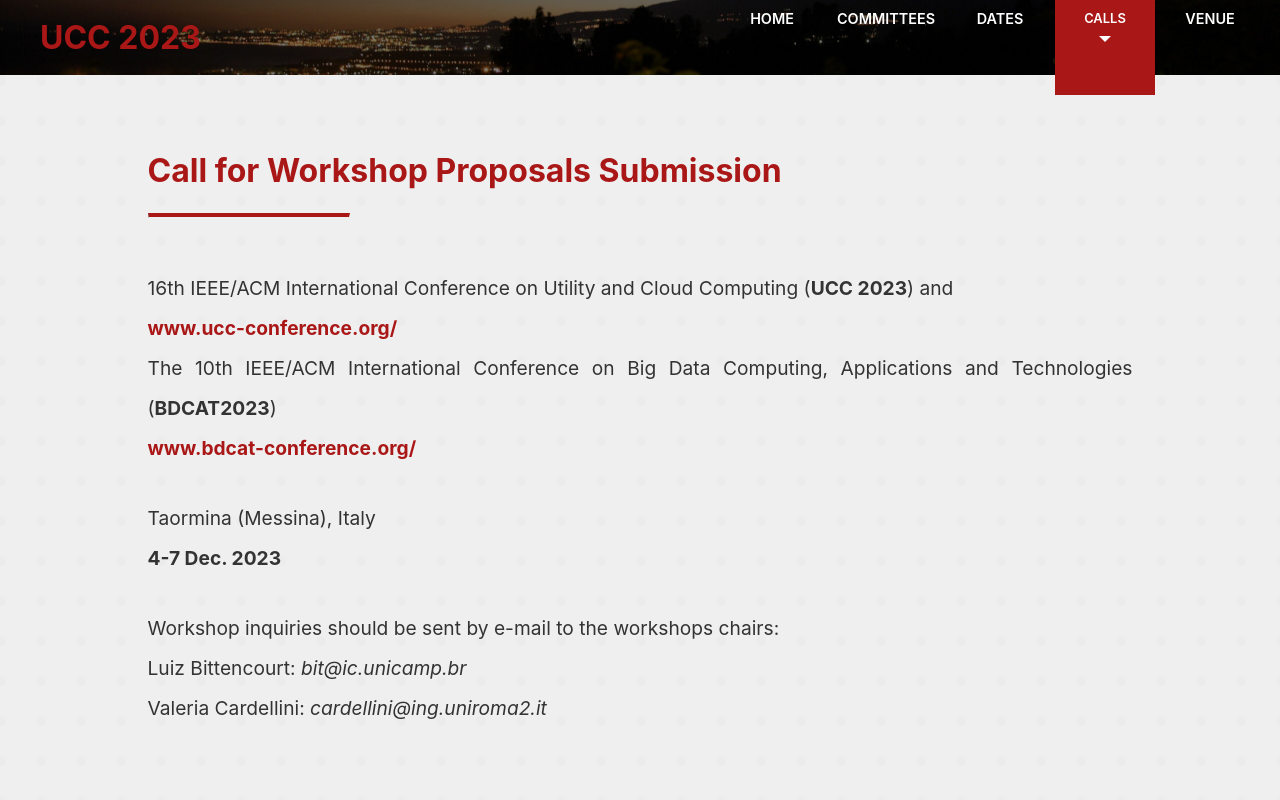
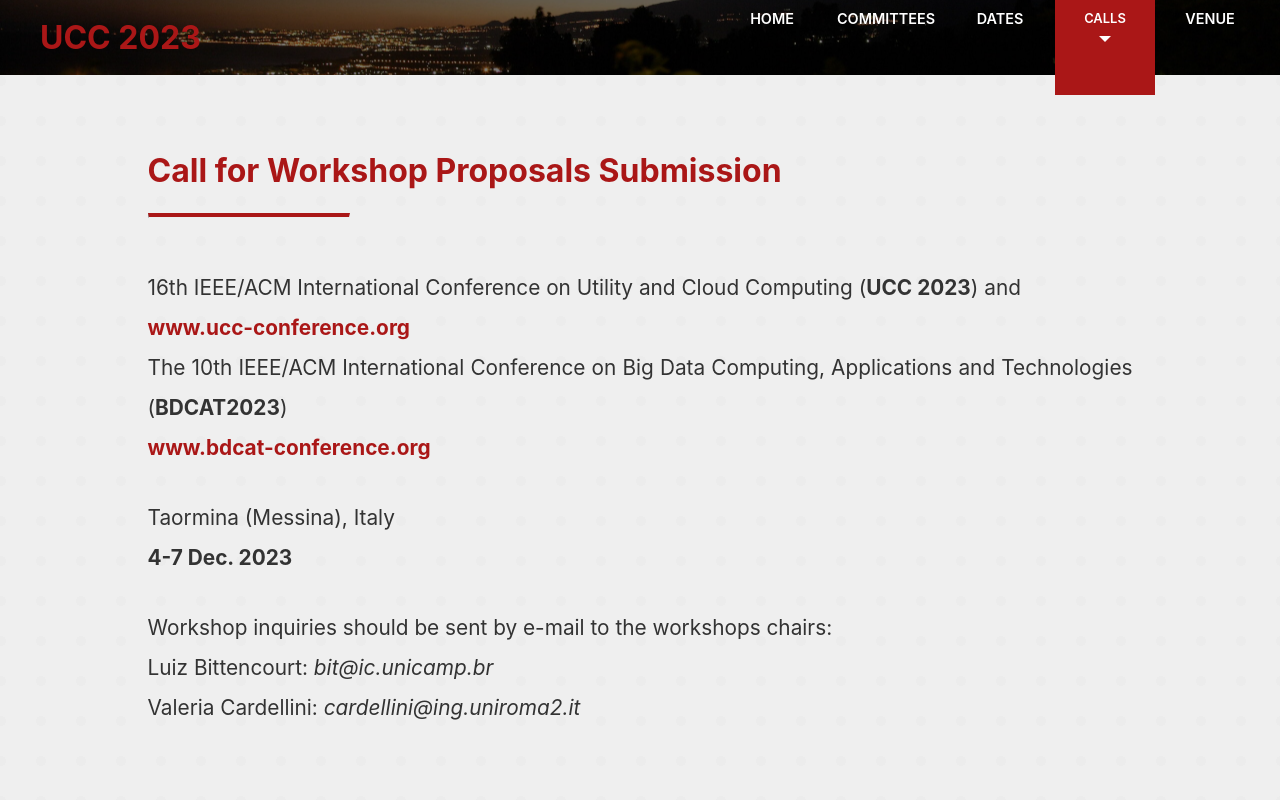
Before and after one commit to UCC-Conference/UCC2023, a React (Create React App) app: page /call-for-workshops in a window 1280 px wide. Shown: the top 800 px of the page. Built offline with nearby package versions, Linux system fonts and the light colour scheme.

Commit message:
fix: handle missing :has selector on firefox

```diff
--- a/src/App.css
+++ b/src/App.css
@@ -82,7 +82,7 @@ a {
     padding-top: 75px;
     margin-bottom: 30px;
 }
-.header > a:has(h1) {
+.header > a {
     color: #fff;
     text-decoration: none;
     -webkit-transition: color 200ms linear;
@@ -98,7 +98,7 @@ a {
     transition: color 200ms linear;
 }
 
-.header-sticky > a:has(h1) {
+.header-sticky > a {
     color: var(--primary);
 }
 .header > nav {
@@ -164,14 +164,16 @@ a {
 .header.header-sticky > nav > ul > li > div.dropdown:has(div > a.active) > a > .arrow-down {
     border-top: 6px solid #fff;
 }
-.header > nav > ul > li > a.active,
+.header > nav > ul > li > a.active {
+    background-color: var(--primary);
+    color: #fff;
+}
 .header > nav > ul > li > div.dropdown:has(div > a.active) {
     background-color: var(--primary);
     color: #fff;
 }
 .header > nav > ul > li .dropdown-menu {
     position: absolute;
-    white-space:nowrap;
     top: 60px;
     right: 10px;
     display: none;
@@ -180,6 +182,9 @@ a {
     background-color: #f8f8f8;
     padding: 14px;
     border-radius: 8px;
+}
+.header > nav > ul > li .dropdown-menu > a {
+    white-space:nowrap;
 }
 .header > nav > ul > li .dropdown-menu .arrow-up {
     width: 0;
@@ -196,11 +201,13 @@ a {
     color: var(--primary);
     font-weight: 600;
 }
-.header > nav > ul > li > div.dropdown:has(a:focus) > div.dropdown-menu,
+.header > nav > ul > li > div.dropdown:focus > div.dropdown-menu,
 .header > nav > ul > li > div.dropdown:hover > div.dropdown-menu {
     display: flex;
 }
-.header > nav > ul > li > div.dropdown:has(a:focus) > div.dropdown-menu > a:hover,
+.header > nav > ul > li > div.dropdown:has(a:focus) > div.dropdown-menu > a:hover {
+    text-decoration: underline;
+}
 .header > nav > ul > li > div.dropdown:hover > div.dropdown-menu > a:hover {
     text-decoration: underline;
 }
@@ -370,7 +377,7 @@ footer > p > a:hover {
 }
 .pageContent p {
     text-align: justify;
-    font-size: 1.2em;
+    font-size: 1.3em;
     color: #333333;
     margin-bottom: 30px;
 }
--- a/src/pages/CallForWorkshops.js
+++ b/src/pages/CallForWorkshops.js
@@ -12,11 +12,11 @@ const CallForWorkshops = () => {
                 <p>
                     16th IEEE/ACM International Conference on Utility and Cloud Computing (<strong>UCC 2023</strong>) and
                     <br />
-                    <Link to="https://ucc-conference.org/">www.ucc-conference.org/</Link>
+                    <Link to="https://ucc-conference.org">www.ucc-conference.org</Link>
                     <br />
                     The 10th IEEE/ACM International Conference on Big Data Computing, Applications and Technologies (<strong>BDCAT2023</strong>)
                     <br />
-                    <Link to="https://bdcat-conference.org/">www.bdcat-conference.org/</Link>
+                    <Link to="https://bdcat-conference.org">www.bdcat-conference.org</Link>
                 </p>
                 <p>
                     Taormina (Messina), Italy
```
